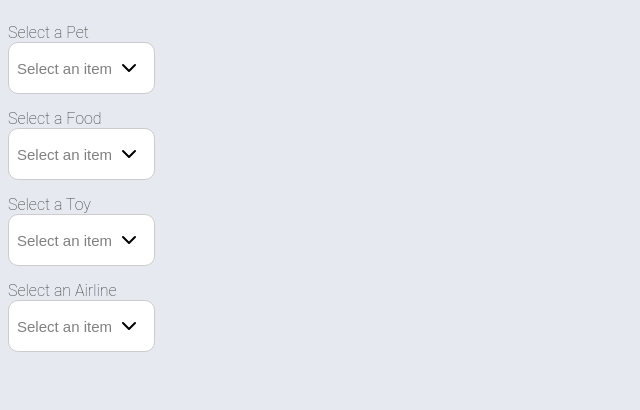
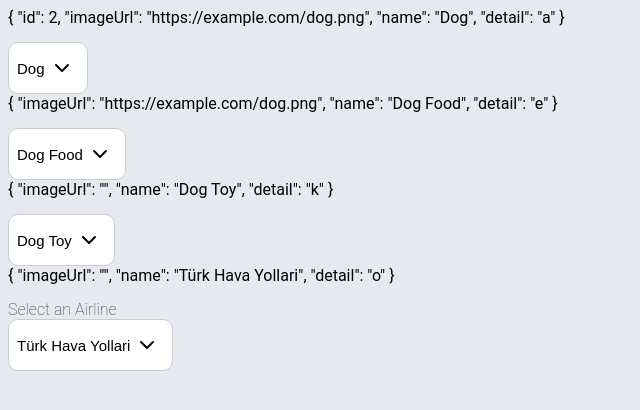
Before and after one commit to Mwiert/miniSpa, a Vue app: page /summerLovers in a window 1280 px wide. Shown: the top 410 px of the page, without its empty margins (0-640 px from the left). Built offline with nearby package versions, Linux system fonts and the light colour scheme; a web font is replaced by a local one.

Commit message:
Fix Select Bug

```diff
--- a/src/components/UIDropdown.vue
+++ b/src/components/UIDropdown.vue
@@ -1,5 +1,6 @@
 <template>
   <div class="ui-dropdown-c">
+    {{ selectedItem }}
     <label class="label">{{ label }}</label>
     <button
       @click="toggleDropdown"
@@ -25,7 +26,6 @@
             placeholder="Search..."
             class="ui-dropdown-search"
             @input="filteredItems()"
-
           />
           <span class="clear-search">
             <SvgIcon
@@ -43,8 +43,8 @@
         :style="{ fontSize: fontSize + 'px', maxHeight: dropdownListMaxHeight }"
       >
         <div
-          v-for="item in filteredItems()"
-          :key="item.id"
+          v-for="(item,index) in filteredItems()"
+          :key="index"
           class="ui-dropdown-item"
           @click="selectItem(item)"
           :class="{ selected: isSelected(item) }"
@@ -118,7 +118,7 @@ export default {
       isOpen: false, // checks that if drowdown is open or not.
       searchQuery: '', // when the user input text, it comes to the searchQuery.
       selectedItem: this.modelValue, // represents the currently selected item.
-      dropdownItems: this.items
+      dropdownItems: this.items,
     }
   },
   computed: {
@@ -140,10 +140,10 @@ export default {
       )
     },
     isSelected(item) {
-      return this.selectedItem.id === item.id
+      return this.selectedItem === item
     },
     selectItem(item) {
-      this.selectedItem = this.isSelected(item) ? {} : item
+      this.selectedItem = item ? item : {}
       this.$emit('update:modelValue', item)
       this.isOpen = false
       this.dropdownItems = this.items
@@ -171,17 +171,12 @@ export default {
   beforeUnmount() {
     document.removeEventListener('click', this.handleClickOutside) // Ensures that the clickEventListener added in mounted is removed.
   },
-  created() {
-    for (let i = 0; i < this.dropdownItems.length; i++) {
-      this.dropdownItems[i].id = i + 1
-    }
-  },
   watch: {
     // watches the changes and updates the selectedItem.
     value(newVal) {
       this.selectedItem = newVal
     }
-  }
+  },
 }
 </script>
 
@@ -216,7 +211,7 @@ export default {
     align-items: center;
     display: flex;
 
-    &-active {
+    &:active {
       border: 1px solid #60acfe;
       box-shadow: 0 4px 8px rgba(0, 0, 0, 0.1);
     }
@@ -226,7 +221,7 @@ export default {
       font-size: 15px;
       // font-weight: bold;
 
-      &-active {
+      &:active {
         color: grey;
         font-weight: normal;
       }
@@ -273,16 +268,26 @@ export default {
           max-width: fit-content;
           width: 70%;
           padding: 10px;
+          border-radius: 10px;
+          border: none;
+          &:focus {
+            outline: none;
+          }
+        }
 
-        }
 
         .clear-search {
           padding-right: 1.25rem;
+          height: 100%;
+          width: 100%;
+
           .clear-search-img {
             position: absolute;
             cursor: pointer;
-            &-hover {
-              opacity: 0.7;
+            width: 1.2rem;
+            height: 1.2rem;
+            &:hover {
+              filter:opacity(0.5);
             }
           }
         }
--- a/src/pages/SummerLovers.vue
+++ b/src/pages/SummerLovers.vue
@@ -1,12 +1,8 @@
-
 <template>
   <div>
-
     <UIDropdown
-      :value="selectedPet"
-      @input="selectedPet = $event"
-      v-model:items="pets"
-      :label="petLabel"
+      v-model="selectedPet"
+      :items="pets"
       :fontSize="fontSize"
       displayField="name"
       urlField="imageUrl"
@@ -14,10 +10,8 @@
       :dataSize="dataSize"
     />
     <UIDropdown
-      :value="selectedFood"
-      @input="selectedFood = $event"
-      v-model:items="foods"
-      :label="foodLabel"
+      v-model="selectedFood"
+      :items="foods"
       :fontSize="fontSize"
       displayField="name"
       urlField="imageUrl"
@@ -25,10 +19,8 @@
       :dataSize="dataSize"
     />
     <UIDropdown
-      :value="selectedToy"
-      @input="selectedToy = $event"
-      v-model:items="toys"
-      :label="toyLabel"
+      v-model="selectedToy"
+      :items="toys"
       :fontSize="fontSize"
       displayField="name"
       urlField="imageUrl"
@@ -36,9 +28,8 @@
       :dataSize="dataSize"
     />
     <UIDropdown
-      :value="selectedItem"
-      @input="selectedItem = $event"
-      v-model:items="items"
+      v-model="selectedItem"
+      :items="items"
       :label="itemLabel"
       :fontSize="fontSize"
       displayField="name"
@@ -50,7 +41,7 @@
 </template>
 
 <script lang="ts">
-import UIDropdown from '../components/UIDropdown.vue';
+import UIDropdown from '../components/UIDropdown.vue'
 
 export default {
   name: 'SummerLovers',
@@ -60,47 +51,56 @@ export default {
   data() {
     return {
       pets: [
-        {imageUrl: "https://example.com/dog.png", name: 'Dog', detail: 'a' },
-        {imageUrl: "", name: 'Cat', detail: 'b' },
-        {imageUrl: "", name: 'Fish', detail: 'c' },
-        {imageUrl: "", name: 'Bird', detail: 'd' },
-        {imageUrl: "", name: 'Fish', detail: 'c' },
-        {imageUrl: "", name: 'Bird', detail: 'd' },
-        {imageUrl: "", name: 'Fish', detail: 'c' },
-        {imageUrl: "", name: 'Dog', detail: 'a' }
+        { id: 2, imageUrl: 'https://example.com/dog.png', name: 'Dog', detail: 'a' },
+        { imageUrl: '', name: 'Cat', detail: 'b' },
+        { imageUrl: '', name: 'Fish', detail: 'c' },
+        { imageUrl: '', name: 'Bird', detail: 'd' },
+        { imageUrl: '', name: 'Mouse', detail: 'c' },
+        { imageUrl: '', name: 'Elephant', detail: 'd' },
+        { imageUrl: '', name: 'Hawk', detail: 'c' },
+        { imageUrl: '', name: 'Monkey', detail: 'a' }
       ],
       foods: [
-        { imageUrl: "https://example.com/dog.png", name: 'Dog Food', detail: 'e' },
-        { imageUrl: "", name: 'Cat Food', detail: 'f' },
-        { imageUrl: "", name: 'Fish Food', detail: 'g' },
-        { imageUrl: "", name: 'Bird Food', detail: 'h' }
+        { imageUrl: 'https://example.com/dog.png', name: 'Dog Food', detail: 'e' },
+        { imageUrl: '', name: 'Cat Food', detail: 'f' },
+        { imageUrl: '', name: 'Fish Food', detail: 'g' },
+        { imageUrl: '', name: 'Bird Food', detail: 'h' }
       ],
       toys: [
-        { imageUrl: "", name: 'Dog Toy', detail: 'k' },
-        { imageUrl: "", name: 'Cat Toy', detail: 'l' },
-        { imageUrl: "", name: 'Fish Toy', detail: 'm' },
-        { imageUrl: "", name: 'Bird Toy', detail: 'n' }
+        { imageUrl: '', name: 'Dog Toy', detail: 'k' },
+        { imageUrl: '', name: 'Cat Toy', detail: 'l' },
+        { imageUrl: '', name: 'Fish Toy', detail: 'm' },
+        { imageUrl: '', name: 'Bird Toy', detail: 'n' }
       ],
       items: [
-        { imageUrl: "", name: 'Türk Hava Yollari', detail: 'o' },
-        { imageUrl: "", name: 'Pegasus', detail: 'p' },
-        { imageUrl: "", name: 'Sun Express', detail: 'r' },
-        { imageUrl: "", name: 'Corelon', detail: 's' }
+        { imageUrl: '', name: 'Türk Hava Yollari', detail: 'o' },
+        { imageUrl: '', name: 'Pegasus', detail: 'p' },
+        { imageUrl: '', name: 'Sun Express', detail: 'r' },
+        { imageUrl: '', name: 'Corelon', detail: 's' }
       ],
       petLabel: 'Select a Pet',
       foodLabel: 'Select a Food',
       toyLabel: 'Select a Toy',
       itemLabel: 'Select an Airline',
       fontSize: 12,
-      selectedPet: {},
-      selectedFood: {},
-      selectedToy: {},
-      selectedItem: {},
       dataSize: 1
-    };
+    }
+  },
+  computed: {
+    selectedPet() {
+      return this.pets[0]
+    },
+    selectedFood() {
+      return this.foods[0]
+    },
+    selectedToy() {
+      return this.toys[0]
+    },
+    selectedItem() {
+      return this.items[0]
+    }
   }
-};
+}
 </script>
 
-
 <style lang="scss" scoped></style>
```
